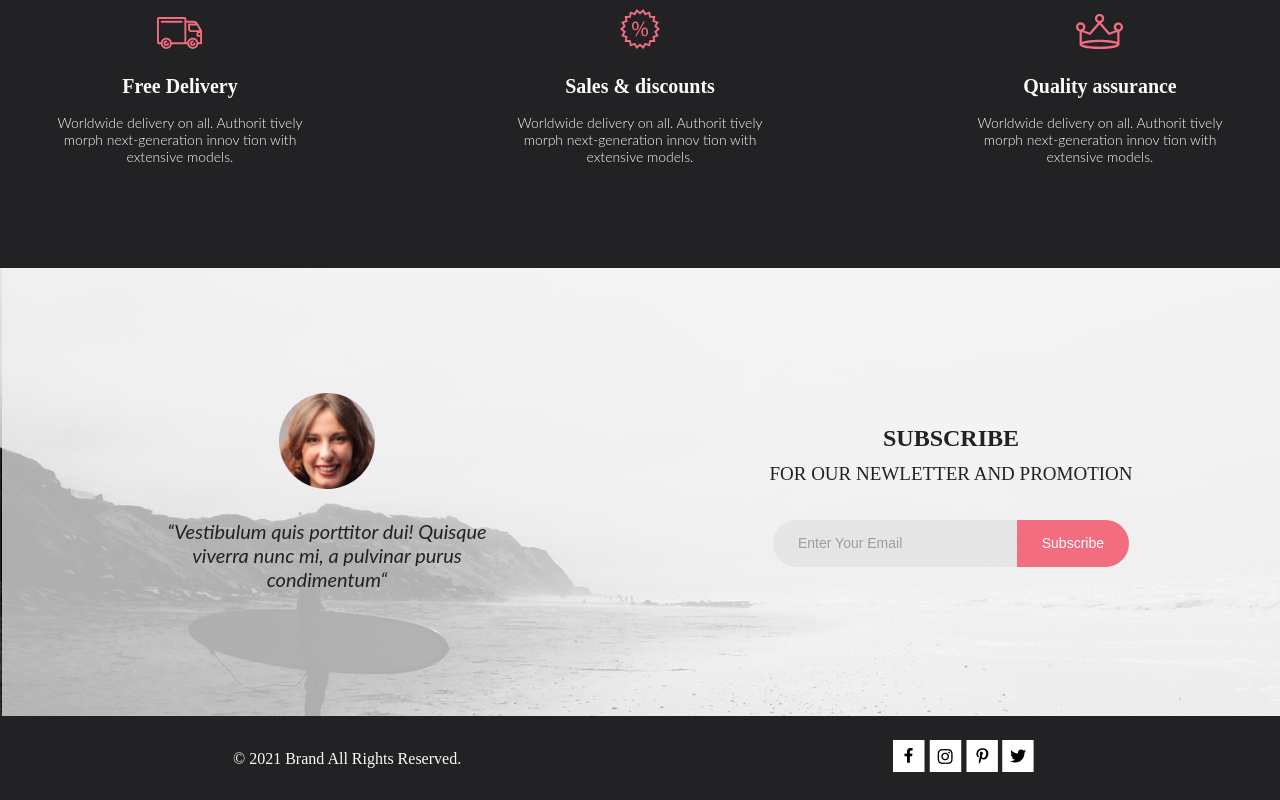
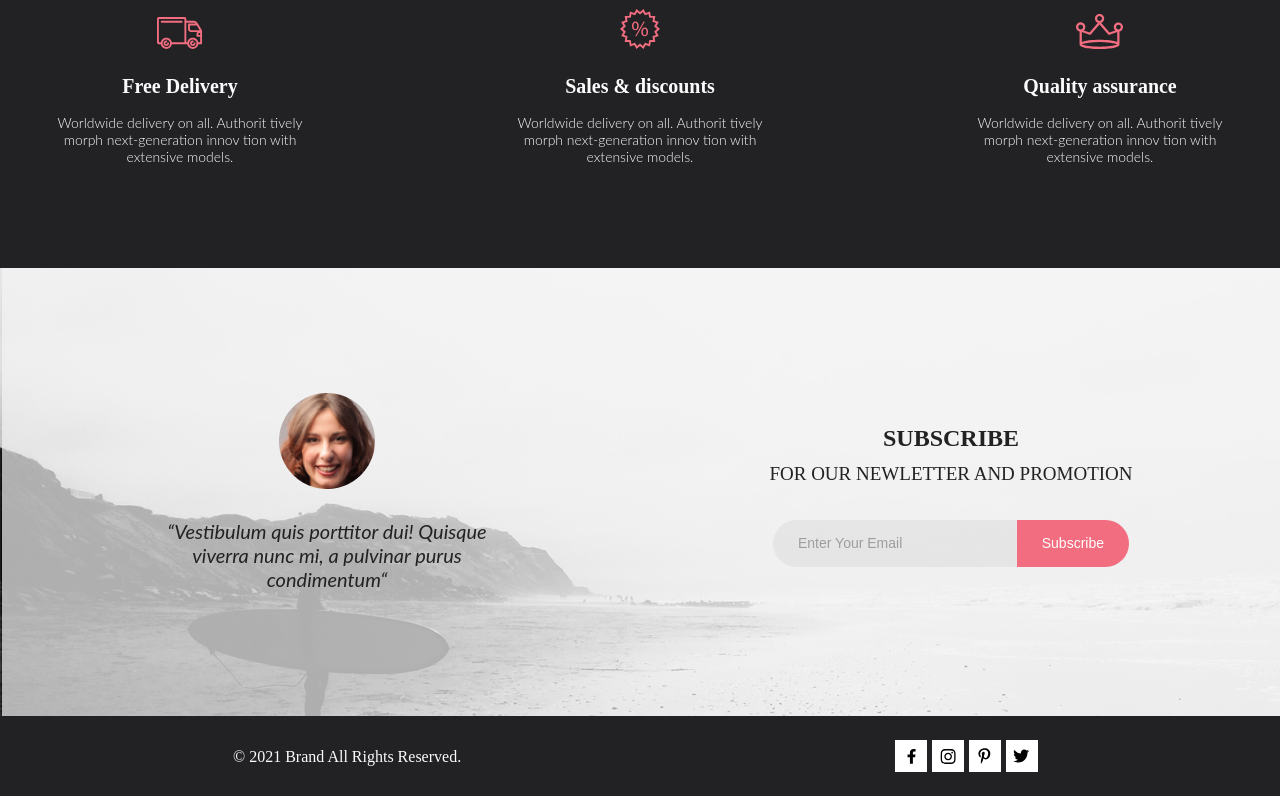
Before and after one commit to JenyaPogorelov/profLayout, a plain HTML site: page index.html in a window 1280 px wide. Shown: the part 3240-4040 px from the top of the page. Drawn offline with Linux system fonts and the light colour scheme.

Commit message:
Работа над иконками соцсетей в подвеле.

```diff
--- a/index.html
+++ b/index.html
@@ -282,10 +282,27 @@
                 &copy; 2021 Brand All Rights Reserved.
             </div>
             <figure class="lower-footer__social_networks">
-                <img src="img/facebook.png" alt="facebook">
-                <img src="img/instagram.png" alt="instagram">
-                <img src="img/pinterest.png" alt="pinterest">
-                <img src="img/twitter.png" alt="twitter">
+
+                    <a href="#">
+                        <img src="img/facebook.svg" alt="">
+                    </a>
+
+
+                    <a href="#">
+                        <img src="img/instagram.svg" alt="">
+                    </a>
+
+
+                    <a href="#">
+                        <img src="img/pinterest.svg" alt="">
+                    </a>
+
+
+                    <a href="#">
+                        <img src="img/twitter.svg" alt="">
+                    </a>
+
+
             </figure>
         </div>
     </div>
--- a/style.scss
+++ b/style.scss
@@ -7,7 +7,6 @@
   max-width: 1600px;
   margin: 0 auto;
 }
-
 
 
 .header {
@@ -392,7 +391,7 @@
         justify-content: flex-end;
         width: 360px;
         @media (max-width: 977px) {
-           ~ :nth-child(2) {
+          ~ :nth-child(2) {
             margin: 48px 0;
           }
         }
@@ -402,7 +401,6 @@
             margin: 46px 0;
           }
         }
-
 
 
         .delivery__item__info:nth-child(2) {
@@ -474,6 +472,7 @@
         @media (max-width: 667px) {
           margin-bottom: 59px;
         }
+
         .subscribe-user {
           display: flex;
           flex-direction: column;
@@ -487,7 +486,6 @@
             font-style: italic;
             font-weight: 400;
             line-height: 24px;
-            letter-spacing: 0em;
             text-align: center;
             color: #222224;
             margin-top: 30px;
@@ -582,8 +580,32 @@
       }
 
       .lower-footer__social_networks {
+        display: flex;
+        justify-content: space-around;
         margin: 24px 7px;
         width: 147px;
+
+        a {
+          width: 32px;
+          height: 32px;
+          background-color: white;
+          display: flex;
+          align-items: center;
+          justify-content: center;
+          margin: 0;
+          padding: 0;
+          color: black;
+        }
+
+        a:hover {
+          background-color: #F16D7F;
+          color: white;
+
+          img {
+            filter: invert(1);
+          }
+        }
+
         @media (max-width: 768px) {
           margin: 43px 0 40px 0;
         }
```
Also changed, not shown: style.css, 1 other file.
